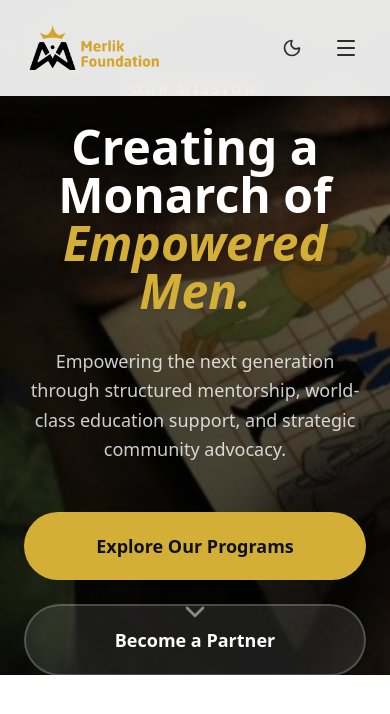
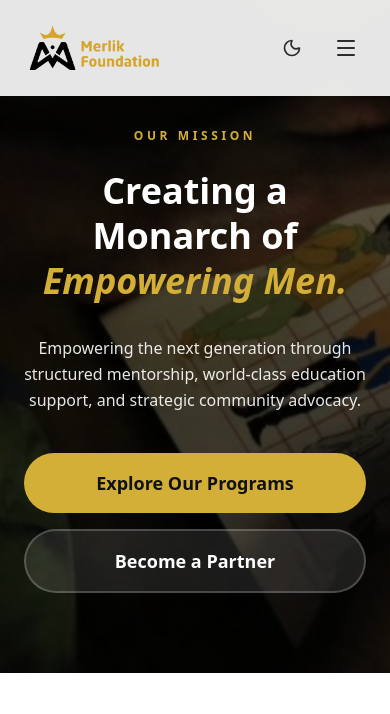
Before and after one commit to foundationmerlik/webapp, a Next.js app: page /programs in a window 390 px wide. Shown: the top 714 px of the page. Built offline with nearby package versions, Linux system fonts and the light colour scheme; a web font is replaced by a local one.

Commit message:
Optimize Programs Hero: fix navbar overlap, reduce height, and improve responsiveness

```diff
--- a/src/app/programs/page.tsx
+++ b/src/app/programs/page.tsx
@@ -8,34 +8,35 @@ export default function Programs() {
     return (
         <>
             {/* Hero Section */}
-            <section className="relative h-[80vh] flex items-center justify-center overflow-hidden">
+            <section className="relative min-h-[60vh] md:h-[75vh] flex items-center justify-center overflow-hidden pt-32 pb-20">
                 <div className="absolute inset-0 z-0 bg-black">
                     <Image
                         src="/images/programs_hero.jpg"
-                        alt="Group of diverse professionals collaborating in a modern setting"
+                        alt="Empowerment and mentorship illustration"
                         fill
-                        className="object-cover opacity-60 mix-blend-screen scale-105 animate-image-load"
+                        className="object-cover opacity-50 mix-blend-screen scale-105 animate-image-load"
+                        priority
                     />
                 </div>
 
-                <div className="relative z-10 text-center px-6 max-w-5xl mx-auto pt-20">
-                    <span className="text-brand-gold font-bold tracking-[0.2em] uppercase text-sm mb-6 block animate-reveal">Our Mission</span>
-                    <h1 className="text-5xl md:text-7xl lg:text-8xl font-black text-white leading-none mb-8 font-serif animate-reveal delay-100 drop-shadow-lg">
-                        Creating a Monarch of <span className="text-brand-gold italic">Empowered Men.</span>
+                <div className="relative z-10 text-center px-6 max-w-5xl mx-auto">
+                    <span className="text-brand-gold font-bold tracking-[0.3em] uppercase text-xs md:text-sm mb-6 block animate-reveal">Our Mission</span>
+                    <h1 className="text-4xl md:text-6xl lg:text-7xl font-black text-white leading-tight mb-8 font-serif animate-reveal delay-100 drop-shadow-2xl">
+                        Creating a Monarch of <br /><span className="text-brand-gold italic">Empowering Men.</span>
                     </h1>
-                    <p className="text-lg md:text-2xl text-white/80 font-sans max-w-3xl mx-auto leading-relaxed mb-12 animate-reveal delay-200">
+                    <p className="text-base md:text-xl text-white/90 font-sans max-w-3xl mx-auto leading-relaxed mb-10 animate-reveal delay-200">
                         Empowering the next generation through structured mentorship, world-class education support, and strategic community advocacy.
                     </p>
-                    <div className="flex flex-col sm:flex-row items-center justify-center gap-6 animate-reveal delay-300">
-                        <a href="#programs" className="w-full sm:w-auto bg-brand-gold text-brand-black px-10 py-5 rounded-full font-bold text-lg hover:shadow-[0_0_20px_rgba(212,175,55,0.4)] transition-all transform hover:-translate-y-1">
+                    <div className="flex flex-col sm:flex-row items-center justify-center gap-4 md:gap-6 animate-reveal delay-300">
+                        <a href="#programs" className="w-full sm:w-auto bg-brand-gold text-brand-black px-8 md:px-10 py-4 md:py-5 rounded-full font-bold text-lg hover:shadow-[0_0_30px_rgba(212,175,55,0.5)] transition-all transform hover:-translate-y-1">
                             Explore Our Programs
                         </a>
-                        <Link href="/get-involved" className="w-full sm:w-auto bg-white/10 backdrop-blur-md text-white border-2 border-white/20 px-10 py-5 rounded-full font-bold text-lg hover:bg-white/20 transition-all transform hover:-translate-y-1">
+                        <Link href="/get-involved" className="w-full sm:w-auto bg-white/10 backdrop-blur-md text-white border-2 border-white/20 px-8 md:px-10 py-4 md:py-5 rounded-full font-bold text-lg hover:bg-white/20 transition-all transform hover:-translate-y-1">
                             Become a Partner
                         </Link>
                     </div>
                 </div>
-                <div className="absolute bottom-10 left-1/2 -translate-x-1/2 text-white/50 animate-bounce">
+                <div className="absolute bottom-6 md:bottom-10 left-1/2 -translate-x-1/2 text-white/50 animate-bounce hidden md:block">
                     <ChevronDown size={32} />
                 </div>
             </section>
```
